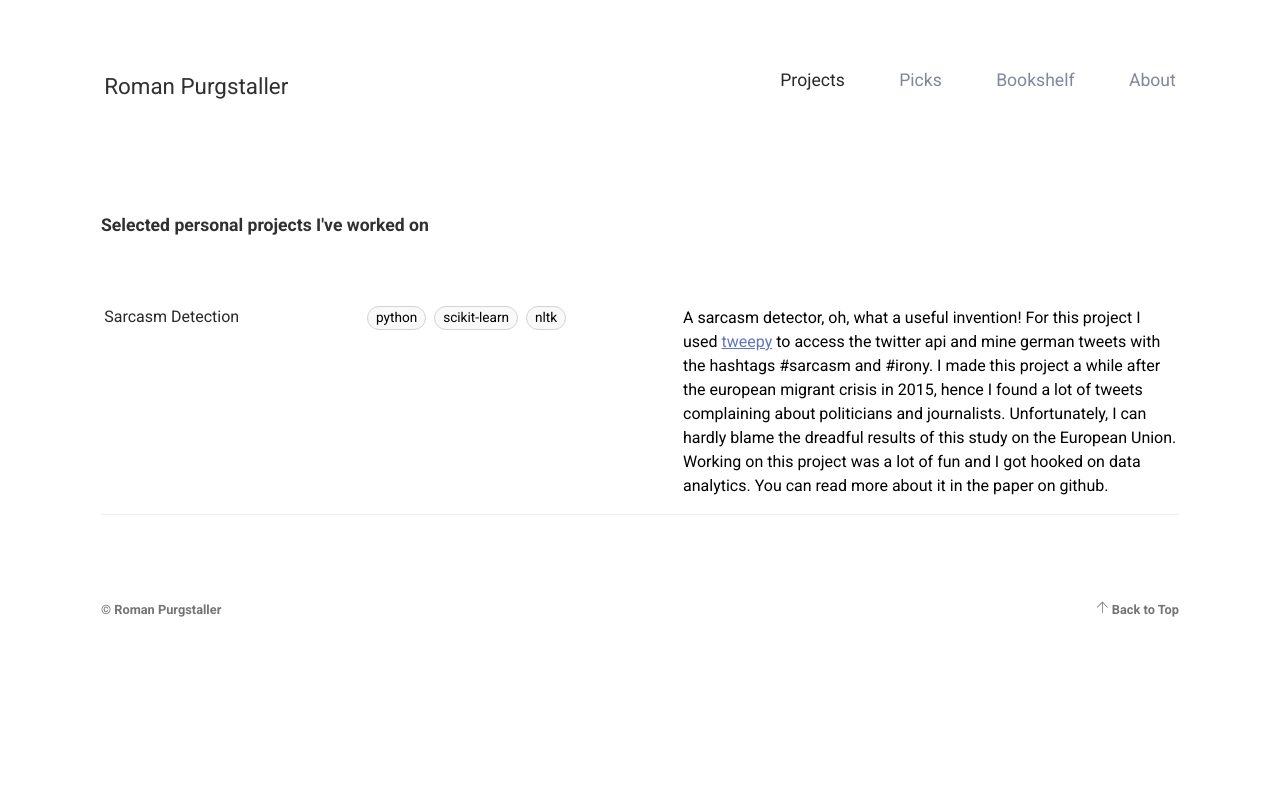
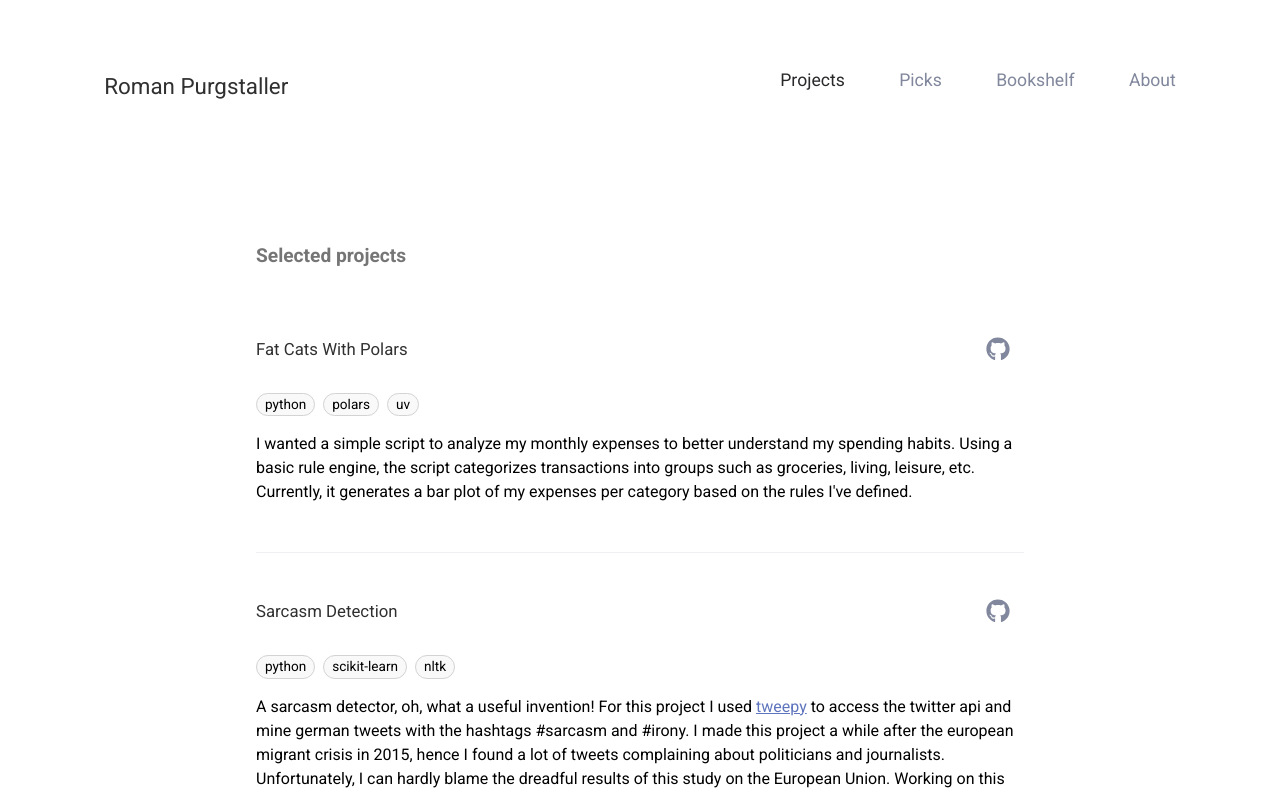
Before and after one commit to rpurgstaller/portfolio-website-react, a React (Create React App) app: page /portfolio-react/projects in a window 1280 px wide. Shown: the top 793 px of the page. Built offline with nearby package versions, Linux system fonts and the light colour scheme.

Commit message:
adjust styling, add additional project

```diff
--- a/src/components/Bookshelf.js
+++ b/src/components/Bookshelf.js
@@ -7,7 +7,7 @@ function BookshelfEntry({ name, author, labels }) {
   );
 
   let labels_elem = (
-    <div className="bookshelf-labels-column">
+    <div className="label-container">
       {labels.map((label, index) => (
         <span key={index}>{label}</span>
       ))}
@@ -25,7 +25,7 @@ function BookshelfEntry({ name, author, labels }) {
 export default function Bookshelf() {
   return (
     <div className="content-container">
-      <h1>Some of my favourite books</h1>
+      <h1>Books</h1>
       <div className="content-table">
         <BookshelfEntry
           name="The Pragmatic Programmer"
--- a/src/components/Picks.js
+++ b/src/components/Picks.js
@@ -1,4 +1,4 @@
-import { ExternalLink } from "../utils/Link";
+import {ExternalLink, ExternalLinkRunningText} from "../utils/Link";
 
 function PickEntry({ labels, name, url, desc_txt_elem }) {
   let name_elem = (
@@ -8,7 +8,7 @@ function PickEntry({ labels, name, url, desc_txt_elem }) {
   );
 
   let labels_elem = (
-    <div className="picks-labels-column">
+    <div className="label-container picks-label-column">
       {labels.map((label, index) => (
         <span key={index}>{label}</span>
       ))}
@@ -53,7 +53,7 @@ export default function Picks() {
   );
 
   let bruno_desc = (
-    <span>Really cool and lightweight API client. I mostly prefer Bruno because because it's Git native. </span>
+    <span>Really cool and lightweight API client. I especially like Bruno because because it's Git native. </span>
   );
 
   let pg_admin_desc = (
@@ -72,11 +72,11 @@ export default function Picks() {
 
   let desc_obsidian = (
     <span>
-      I use Obsidian for note-taking and organizing my personal life. If you want to find out more about how I use
-      obsidian, check out my{" "}
-      {ExternalLink(
-        "",
-        "TODO - insert link here"
+      I use Obsidian for note-taking and organizing my personal life. The way I use obsidian is inspired by the zettelkasten method
+      as well as the methods and philosophies behind {" "}
+      {ExternalLinkRunningText(
+        "https://github.com/bramses/bramses-highly-opinionated-vault-2023",
+        "bramses highly opinionated vault"
       )}.
     </span>
  );
@@ -105,7 +105,7 @@ export default function Picks() {
   return (
     <div className="content-container">
       <h1>
-        Some of my favorite tools, podcasts and other resources
+        Picks
       </h1>
       <div className="content-table">
         <PickEntry
--- a/src/components/Projects.js
+++ b/src/components/Projects.js
@@ -1,26 +1,35 @@
 import { ExternalLink, ExternalLinkRunningText } from "../utils/Link";
+import {FaGithub} from "react-icons/fa";
+import React from "react";
 
 function ProjectEntry({ name, desc_text_elem, url, labels = [] }) {
   let name_elem = (
-    <div className="project-name-column">
-      {url ? ExternalLink(url, name) : <span>{name}</span>}
+    <div className="project-title-container">
+      <h2>{name}</h2>
+      <a
+        href={url}
+        target="_blank"
+        rel="noreferrer"
+      >
+        <FaGithub className="svg-icon-small" />
+      </a>
     </div>
   );
 
   let desc_elem = (
-    <div className="project-description-column">{desc_text_elem}</div>
+    <div className="project-description-container">{desc_text_elem}</div>
   );
 
   let labels_elem = (
-    <div className="project-labels-column">
+    <div className="label-container">
       {labels.map((label, index) => (
-        <span key={index}>{label}</span>
+        <span className="label" key={index}>{label}</span>
       ))}
     </div>
   );
 
   return (
-    <div className="content-table-row">
+    <div className="project-container">
       {name_elem}
       {labels_elem}
       {desc_elem}
@@ -32,8 +41,8 @@ export default function Projects() {
   let tweepy = ExternalLinkRunningText("https://www.tweepy.org/", "tweepy");
   let sarcasm_desc_elem = (
     <p>
-      A sarcasm detector, oh, what a useful invention! For this project I used{" "}
-      {tweepy} to access the twitter api and mine german tweets with the
+      A sarcasm detector, oh, what a useful invention! For this project I used
+      {" "} {tweepy} to access the twitter api and mine german tweets with the
       hashtags #sarcasm and #irony. I made this project a while after the
       european migrant crisis in 2015, hence I found a lot of tweets complaining
       about politicians and journalists. Unfortunately, I can hardly blame the
@@ -43,12 +52,25 @@ export default function Projects() {
     </p>
   );
 
+  let fat_cats_desc_elem = (
+    <p>
+      I wanted a simple script to analyze my monthly expenses to better understand my spending habits.
+      Using a basic rule engine, the script categorizes transactions into groups such as groceries, living, leisure, etc.
+      Currently, it generates a bar plot of my expenses per category based on the rules I've defined.
+    </p>
+  );
+
   return (
-    <div className="content-container">
-      <h1>
-        Selected personal projects I've worked on
-      </h1>
+    <div className="content-container project-list-container">
+      <div>
+        <h1 className="project-title">Selected projects</h1>
         <div className="project-list content-table">
+          <ProjectEntry
+            name="Fat Cats With Polars"
+            desc_text_elem={fat_cats_desc_elem}
+            labels={["python", "polars", "uv"]}
+            url="https://github.com/rpurgstaller/fat-cats-with-polars"
+          />
           <ProjectEntry
             name="Sarcasm Detection"
             desc_text_elem={sarcasm_desc_elem}
@@ -57,5 +79,6 @@ export default function Projects() {
           />
         </div>
       </div>
+    </div>
   );
 }
--- a/src/styles/app.scss
+++ b/src/styles/app.scss
@@ -41,11 +41,36 @@ body {
 
   h1 {
     font-size: typo.$font-size-heading;
-    color: colors.$primary-text;
     margin: 0.67em 0;
     line-height: typo.$line-height-block-text;
+    font-weight: bold;
+    Color: colors.$secondary-text;
+  }
 
+  h2 {
+    font-size: typo.$font-size-sub-heading;
+    color: colors.$primary-text;
+    margin: typo.$margin-h2 0;
+    line-height: typo.$line-height-block-text;
+    font-weight: normal;
   }
+}
+
+.label-container {
+  display: flex;
+  gap: 0.5rem;
+  flex-wrap: wrap;
+  text-align: right;
+}
+
+.label-container span {
+  display: inline-block;
+  border: 1px solid lightgrey;
+  border-radius: 12px;
+  padding: 4px 8px;
+  font-size: 0.85rem;
+  background-color: #f9f9f9;
+  white-space: nowrap;
 }
 
 .link-border {
@@ -99,6 +124,30 @@ body {
   &:hover {
     color: colors.$link-inline-hover;
   }
+}
+
+.svg-icon {
+  width: 32px;
+  height: 32px;
+  fill: colors.$link-inactive;
+  transition: fill 600ms ease-out;
+  margin: 0 0.9rem 0 0;
+}
+
+.svg-icon-small {
+  width: 24px;
+  height: 24px;
+  fill: colors.$link-inactive;
+  transition: fill 600ms ease-out;
+  margin: 0 0.9rem 0 0;
+}
+
+.svg-icon:hover {
+  fill: colors.$text;
+}
+
+.svg-icon-small:hover {
+  fill: colors.$text;
 }
 
 $padding-mobile: 2rem 1rem 0.5rem 1rem;
--- a/src/styles/bookshelf.scss
+++ b/src/styles/bookshelf.scss
@@ -20,20 +20,3 @@
   color: colors.$secondary-text;
   margin-top: 0.2rem;
 }
-
-.bookshelf-labels-column {
-  display: flex;
-  gap: 0.5rem;
-  flex-wrap: wrap;
-  text-align: right;
-}
-
-.bookshelf-labels-column span {
-  display: inline-block;
-  border: 1px solid lightgrey;
-  border-radius: 12px;
-  padding: 4px 8px;
-  font-size: 0.85rem;
-  background-color: #f9f9f9;
-  white-space: nowrap;
-}
--- a/src/styles/home.scss
+++ b/src/styles/home.scss
@@ -24,18 +24,6 @@
 
 .social-icons-container {
   padding-top: 3rem;
-}
-
-.svg-icon {
-  width: 32px;
-  height: 32px;
-  fill: colors.$link-inactive;
-  transition: fill 600ms ease-out;
-  margin: 0 0.9rem 0 0;
-}
-
-.svg-icon:hover {
-  fill: colors.$text;
 }
 
 .silhouette-container {
--- a/src/styles/picks.scss
+++ b/src/styles/picks.scss
@@ -15,21 +15,8 @@
   min-width: 250px;
 }
 
-.picks-labels-column {
-  display: flex;
-  gap: 0.5rem;
-  flex-wrap: wrap;
-  min-width: 200px;
-}
-
-.picks-labels-column span {
-  display: inline-block;
-  border: 1px solid lightgrey;
-  border-radius: 12px;
-  padding: 4px 8px;
-  font-size: 0.85rem;
-  background-color: #f9f9f9;
-  white-space: nowrap;
+.picks-label-column {
+  min-width: 250px;
 }
 
 .description-column {
--- a/src/styles/projects.scss
+++ b/src/styles/projects.scss
@@ -1,41 +1,33 @@
 @use "shared/typo";
 @use "shared/colors";
 
-.project-entry-row {
+.project-list-container {
   display: flex;
-  gap: 1rem;
-  margin-bottom: 0.5rem;
-  padding-bottom: 1rem;
-  padding-top: 1rem;
-  align-items: flex-start;
+  align-items: center;
+  justify-content: center;
+  flex-direction: column;
+}
+
+.project-list {
+  max-width: 768px;
+}
+
+.project-container {
+  padding-bottom: 2rem;
+  margin-bottom: 2rem;
   border-bottom: 1px solid colors.$light-gray;
 }
 
-.project-name-column {
-  min-width: 250px;
+.project-title-container {
+  display: flex;
+  justify-content: space-between;
+  margin-bottom: 1rem
 }
 
-.project-labels-column {
-  display: flex;
-  gap: 0.5rem;
-  flex-wrap: wrap;
-  min-width: 300px;
+.project-title-container a {
+  margin: typo.$margin-h2 0;
 }
 
-.project-labels-column span {
-  display: inline-block;
-  border: 1px solid lightgrey;
-  border-radius: 12px;
-  padding: 4px 8px;
-  font-size: 0.85rem;
-  background-color: #f9f9f9;
-  white-space: nowrap;
+.project-description-container {
+  margin-top: 1rem;
 }
-
-.project-description-column {
-  flex-grow: 1;
-
-  p {
-    margin: 0;
-  }
-}
--- a/src/styles/shared/_typo.scss
+++ b/src/styles/shared/_typo.scss
@@ -5,8 +5,9 @@ $font-weight-bold: 700;
 $font-size-base: 16px;
 $font-size-normal: 1rem; // 14  px
 $font-size-button: 1.05rem; // 14.7  px
-$font-size-sub-heading: 1.5rem; // 21px
-$font-size-heading: 1.1rem; // 31.5px
+$font-size-sub-heading: 1.05rem; // 21px
+$font-size-heading: 1.2rem; // 31.5px
 $line-height: 1;
 $line-height-block-text: 1.5;
 $font-family-display: Roboto;
+$margin-h2: 0.83em;
```
Also changed, not shown: src/components/About.js (+12 -12 lines). Lines whose indentation alone changed are shown as unchanged.
